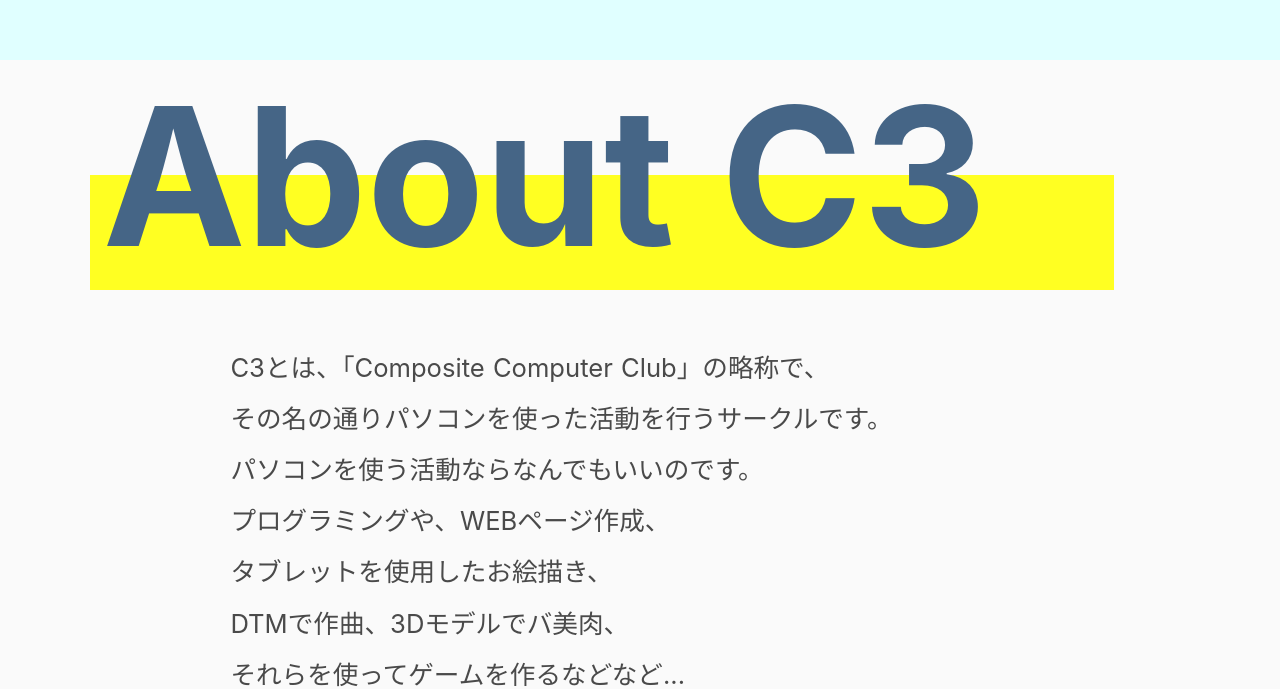
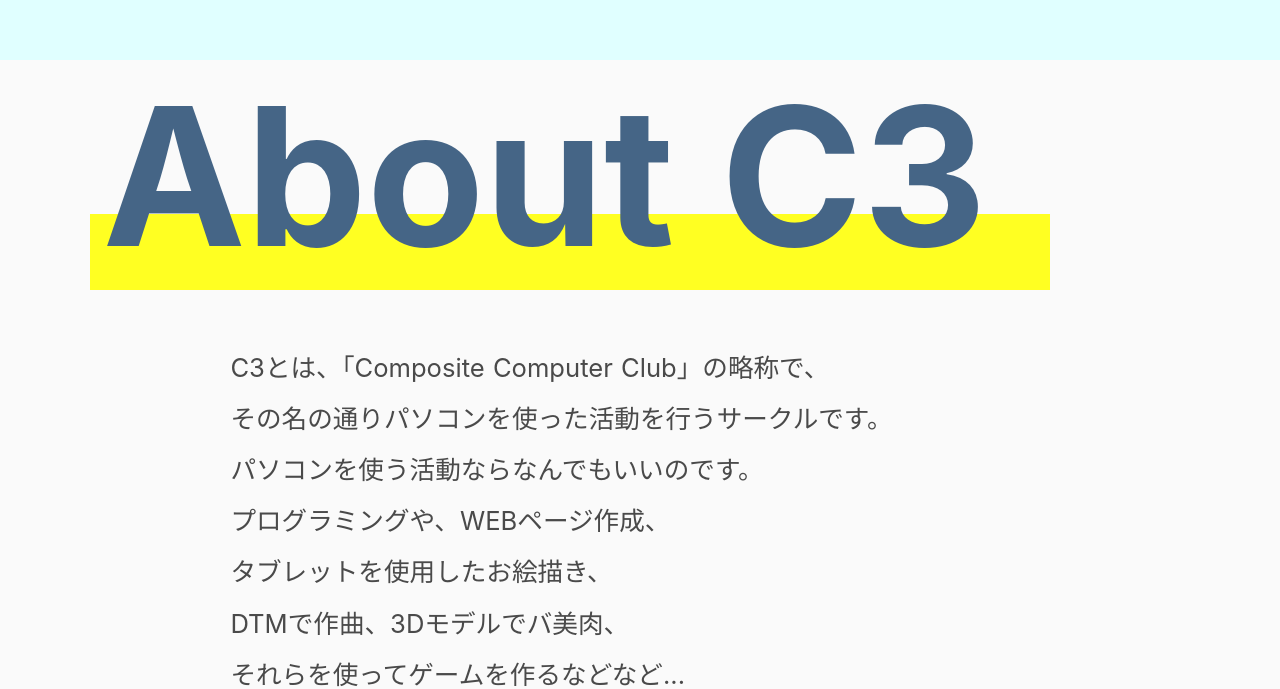
Before and after one commit to sha-ce/ocantest, a Nuxt app: page / in a window 1280 px wide. Shown: the part 1020-1709 px from the top of the page. Built offline with nearby package versions, Linux system fonts and the light colour scheme.

Commit message:
Add files via upload

```diff
--- a/components/AboutC3.vue
+++ b/components/AboutC3.vue
@@ -47,11 +47,11 @@
 }
 .titleLine {
   margin: 0 auto 0 7%;
-  width: 80%;
-  height: max(9vw, 40px);
+  width: 75%;
+  height: max(6vw, 35px);
   background-color: #ff2;
   position: absolute;
-  top: calc(max(18vw, 70px) / 2);
+  top: calc(max(18vw, 70px) - max(6vw, 35px));
   z-index: 1;
 }
 .main {
```
